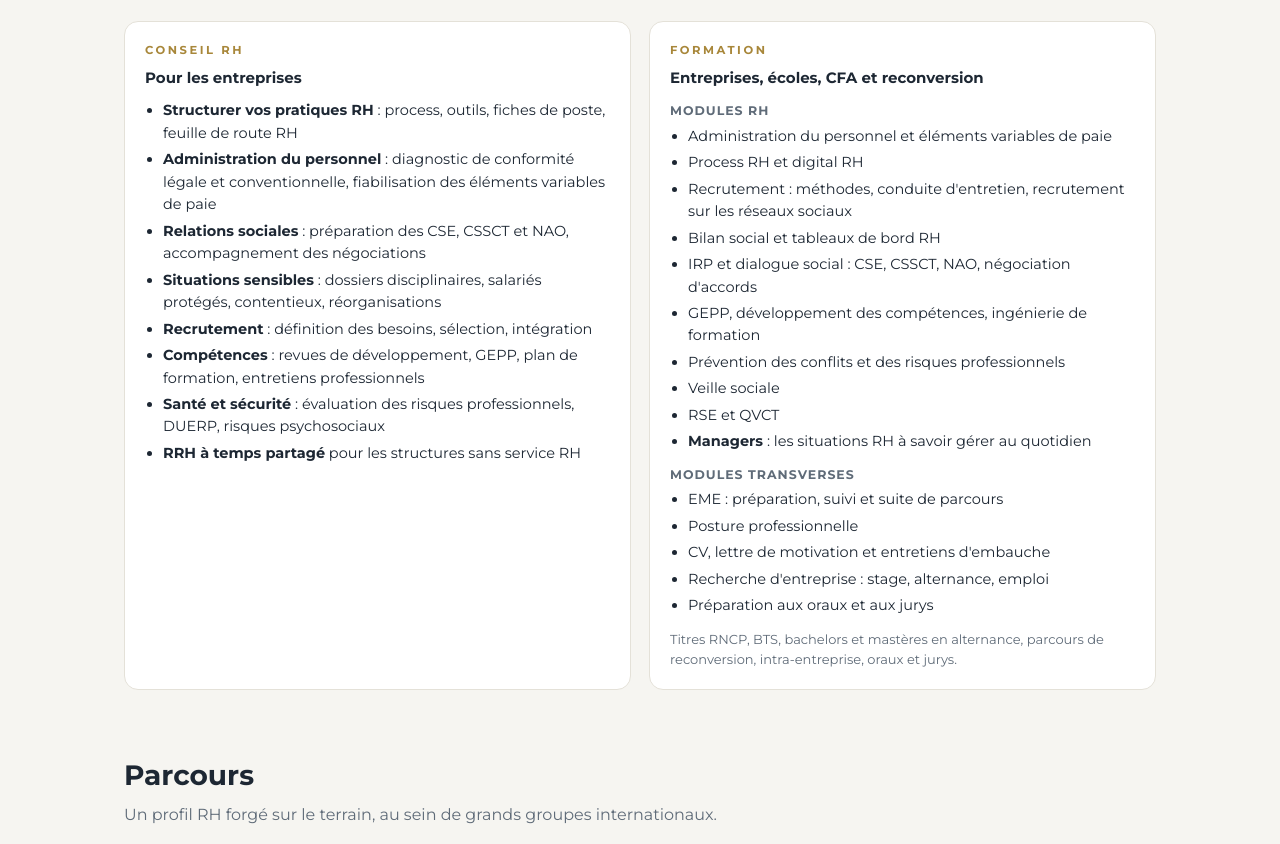
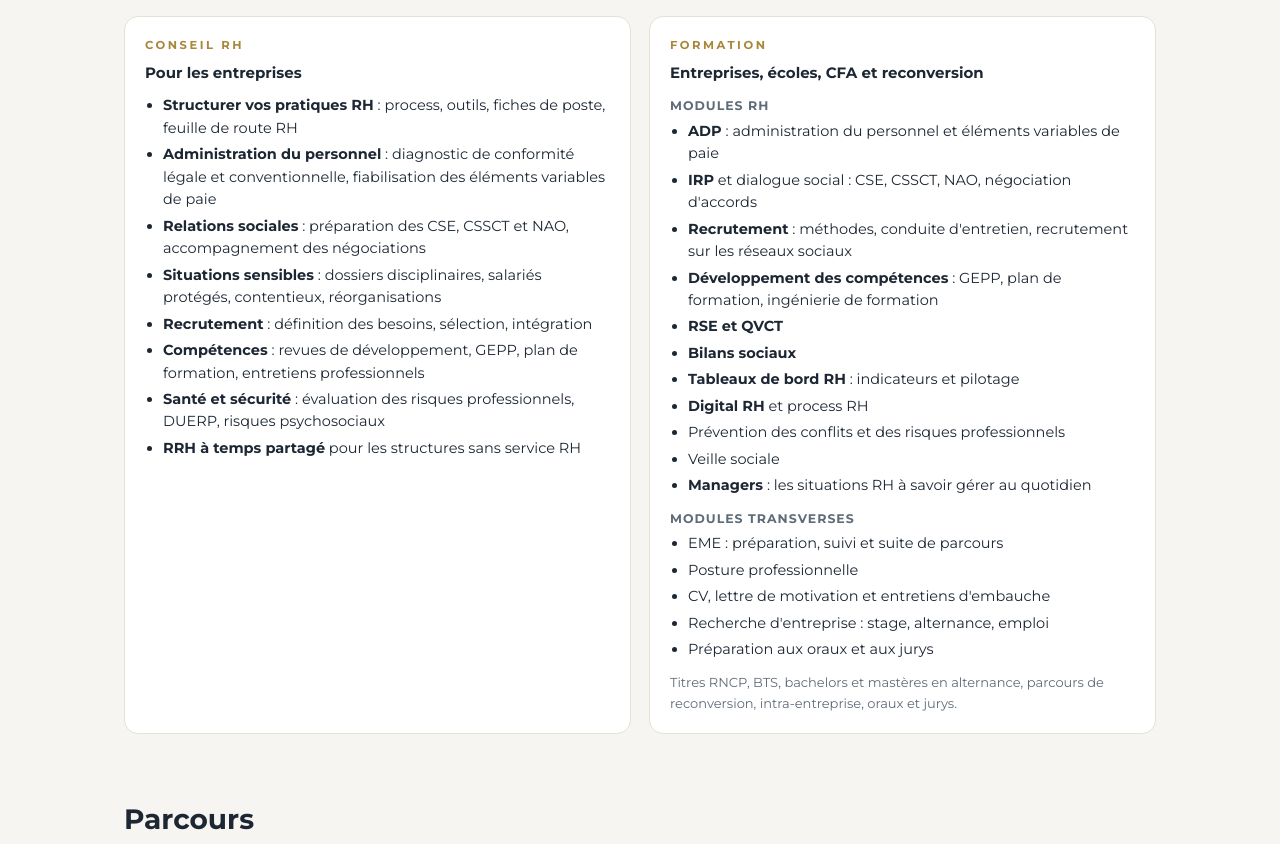
Before and after one commit to romandsl8/tnformation-site, a plain HTML site: page index.html in a window 1280 px wide. Shown: the part 1424-2268 px from the top of the page. Drawn offline with Linux system fonts and the light colour scheme.

Commit message:
Modules RH alignés, logo officiel (bandeau + signature)
Co-Authored-By: Claude Opus 5.5 <noreply@anthropic.com>

```diff
--- a/index.html
+++ b/index.html
@@ -4,7 +4,7 @@
 <meta charset="utf-8">
 <meta name="viewport" content="width=device-width, initial-scale=1">
 <title>Tanguy NOTO — Consultant &amp; Formateur RH indépendant | TN FORMATION</title>
-<meta name="description" content="Consultant et formateur RH indépendant en Île-de-France et à distance : structuration des pratiques RH, administration du personnel, relations sociales, recrutement, développement des compétences, modules transverses. Interventions en entreprises, écoles, CFA et parcours de reconversion. Disponibilités en temps réel.">
+<meta name="description" content="Consultant et formateur RH indépendant en Île-de-France et à distance : ADP, IRP, recrutement, développement des compétences, RSE et QVCT, bilans sociaux, tableaux de bord, digital RH, modules transverses. Interventions en entreprises, écoles, CFA et parcours de reconversion. Disponibilités en temps réel.">
 <link rel="preconnect" href="https://fonts.googleapis.com">
 <link href="https://fonts.googleapis.com/css2?family=Montserrat:wght@300;400;500;600;700&display=swap" rel="stylesheet">
 <style>
@@ -17,7 +17,7 @@
 
   header { background:linear-gradient(115deg,#141b24,var(--nuit) 50%,var(--nuit2)); color:#fff; }
   .top { display:flex; align-items:center; gap:16px; padding:22px 0; }
-  .top svg { width:46px; height:40px; flex:none; }
+  .top svg { width:46px; height:35px; flex:none; }
   .brand { font-size:14px; letter-spacing:.35em; color:#c7d0da; }
   .top nav { margin-left:auto; display:flex; gap:22px; font-size:14px; }
   .top nav a { color:#e6ebf0; text-decoration:none; }
@@ -92,7 +92,7 @@
 <header>
   <div class="wrap">
     <div class="top">
-      <svg viewBox="0 0 520 380" aria-hidden="true"><rect x="0" y="0" width="313" height="62" fill="#5d6f86"/><polygon points="125,88 203,98 203,368 125,368" fill="#5d6f86"/><polygon points="245,118 425,280 425,380 245,210" fill="#5d6f86"/><polygon points="433,58 500,0 500,312 433,372" fill="#d8bd78"/></svg>
+      <svg viewBox="490 266 512 389" aria-hidden="true"><g fill="#6a7d94"><rect x="494" y="270" width="314" height="74"/><polygon points="620,359 699,372 699,638 620,638"/><polygon points="740,383 921,551 921,651 740,481"/></g><polygon points="928,380 998,316 998,640 928,552" fill="#cbb47e"/></svg>
       <div class="brand">TN FORMATION</div>
       <nav><a href="#dispos">Disponibilités</a><a href="#offre">Conseil &amp; formation</a><a href="#parcours">Parcours</a><a href="#contact">Contact</a></nav>
     </div>
@@ -154,15 +154,16 @@
         <li><b>RRH à temps partagé</b> pour les structures sans service RH</li></ul></div>
       <div class="card"><div class="tag">FORMATION</div><h4>Entreprises, écoles, CFA et reconversion</h4>
         <p class="mini">Modules RH</p><ul>
-        <li>Administration du personnel et éléments variables de paie</li>
-        <li>Process RH et digital RH</li>
-        <li>Recrutement : méthodes, conduite d'entretien, recrutement sur les réseaux sociaux</li>
-        <li>Bilan social et tableaux de bord RH</li>
-        <li>IRP et dialogue social : CSE, CSSCT, NAO, négociation d'accords</li>
-        <li>GEPP, développement des compétences, ingénierie de formation</li>
+        <li><b>ADP</b> : administration du personnel et éléments variables de paie</li>
+        <li><b>IRP</b> et dialogue social : CSE, CSSCT, NAO, négociation d'accords</li>
+        <li><b>Recrutement</b> : méthodes, conduite d'entretien, recrutement sur les réseaux sociaux</li>
+        <li><b>Développement des compétences</b> : GEPP, plan de formation, ingénierie de formation</li>
+        <li><b>RSE et QVCT</b></li>
+        <li><b>Bilans sociaux</b></li>
+        <li><b>Tableaux de bord RH</b> : indicateurs et pilotage</li>
+        <li><b>Digital RH</b> et process RH</li>
         <li>Prévention des conflits et des risques professionnels</li>
         <li>Veille sociale</li>
-        <li>RSE et QVCT</li>
         <li><b>Managers</b> : les situations RH à savoir gérer au quotidien</li></ul>
         <p class="mini">Modules transverses</p><ul>
         <li>EME : préparation, suivi et suite de parcours</li>
```
Also changed, not shown: assets/logo-signature.png (added).
